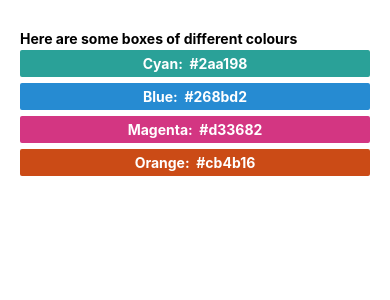
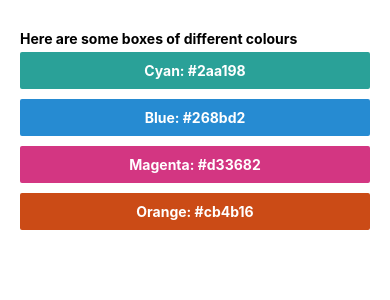
Before and after one commit to hsnali/fem-react-native, a React Native app: screen / in a window 390 px wide. Shown: the top 300 px of the page. Built offline with nearby package versions, Linux system fonts and the light colour scheme.

Commit message:
break to atomic

```diff
--- a/App.js
+++ b/App.js
@@ -1,6 +1,8 @@
 import { StatusBar } from 'expo-status-bar';
 import React from 'react';
 import { StyleSheet, Text, View, SafeAreaView } from 'react-native';
+
+import { ColorBox } from './patterns/atoms/colorBox';
 
 const colours = [
   'Cyan: #2aa198',
@@ -13,21 +15,14 @@ const App = () => {
   return (
     <SafeAreaView style={styles.safe}>
       <View style={styles.container}>
-        <Text style={styles.text}>
+        <Text style={styles.bold}>
           Here are some boxes of different colours
         </Text>
 
         {colours.map((color) => {
-          const [name, hex] = color.split(':');
-          return (
-            <View
-              style={[{ backgroundColor: hex.trim() }, styles.colorContainer]}
-            >
-              <Text style={styles.colorItem}>
-                {name}: {hex}
-              </Text>
-            </View>
-          );
+          const [name, hex] = color.split(': ');
+
+          return <ColorBox key={name} name={name} color={hex} />;
         })}
       </View>
     </SafeAreaView>
@@ -38,24 +33,14 @@ const styles = StyleSheet.create({
   safe: {
     flex: 1,
   },
-  text: {
-    fontWeight: '700',
-  },
-  colorContainer: {
-    marginVertical: 3,
-    padding: 5,
-    borderRadius: 2,
-  },
-  colorItem: {
-    color: '#ffffff',
-    fontWeight: 'bold',
-    textAlign: 'center',
-  },
   container: {
     flex: 1,
     paddingTop: 30,
     paddingHorizontal: 20,
   },
+  bold: {
+    fontWeight: '700',
+  },
 });
 
 export default App;
--- /dev/null
+++ b/patterns/atoms/colorBox.js
@@ -0,0 +1,27 @@
+import React from 'react';
+import { View, Text, StyleSheet } from 'react-native';
+
+export const ColorBox = ({ name, color }) => {
+  return (
+    <View style={[styles.container, { backgroundColor: color }]}>
+      <Text style={styles.color}>
+        {name}: {color}
+      </Text>
+    </View>
+  );
+};
+
+const styles = StyleSheet.create({
+  container: {
+    marginVertical: 5,
+    padding: 10,
+    borderRadius: 2,
+  },
+  color: {
+    color: '#ffffff',
+    fontWeight: '700',
+    textAlign: 'center',
+  },
+});
+
+export default ColorBox;
```
